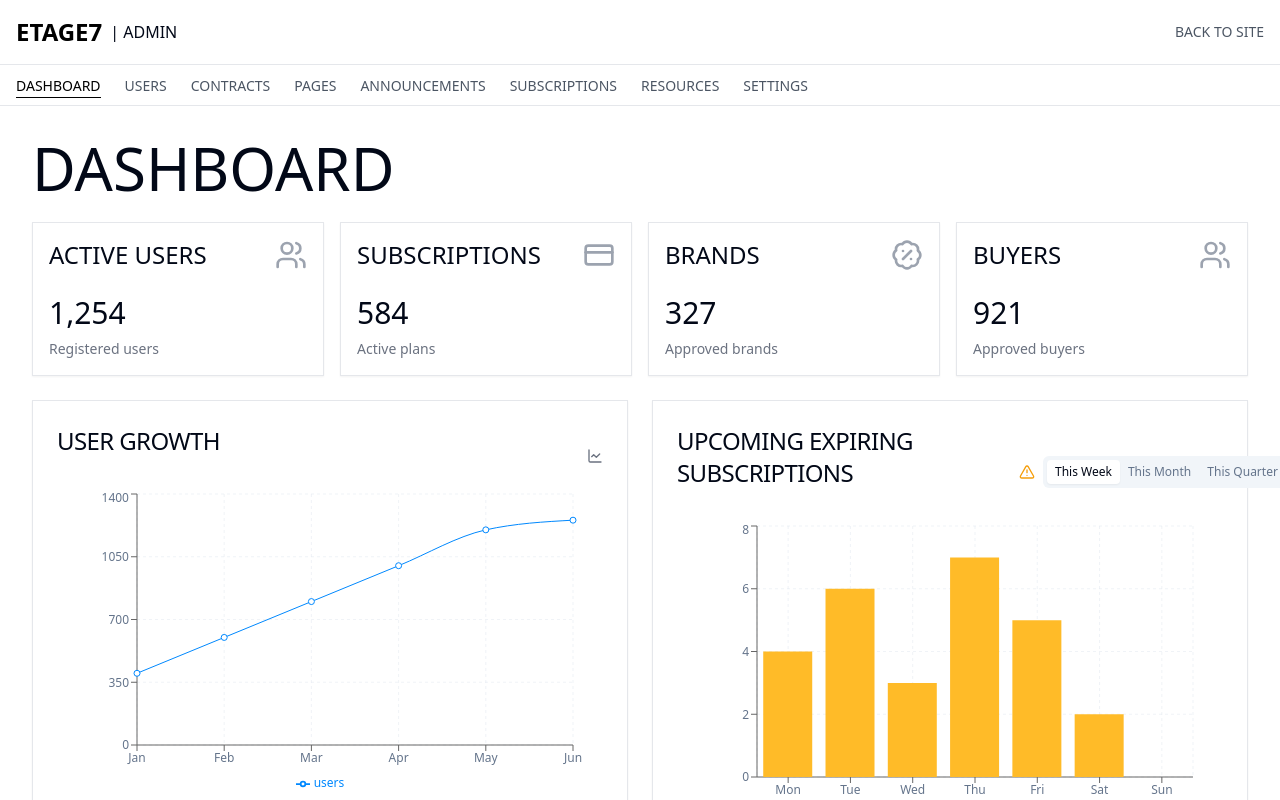
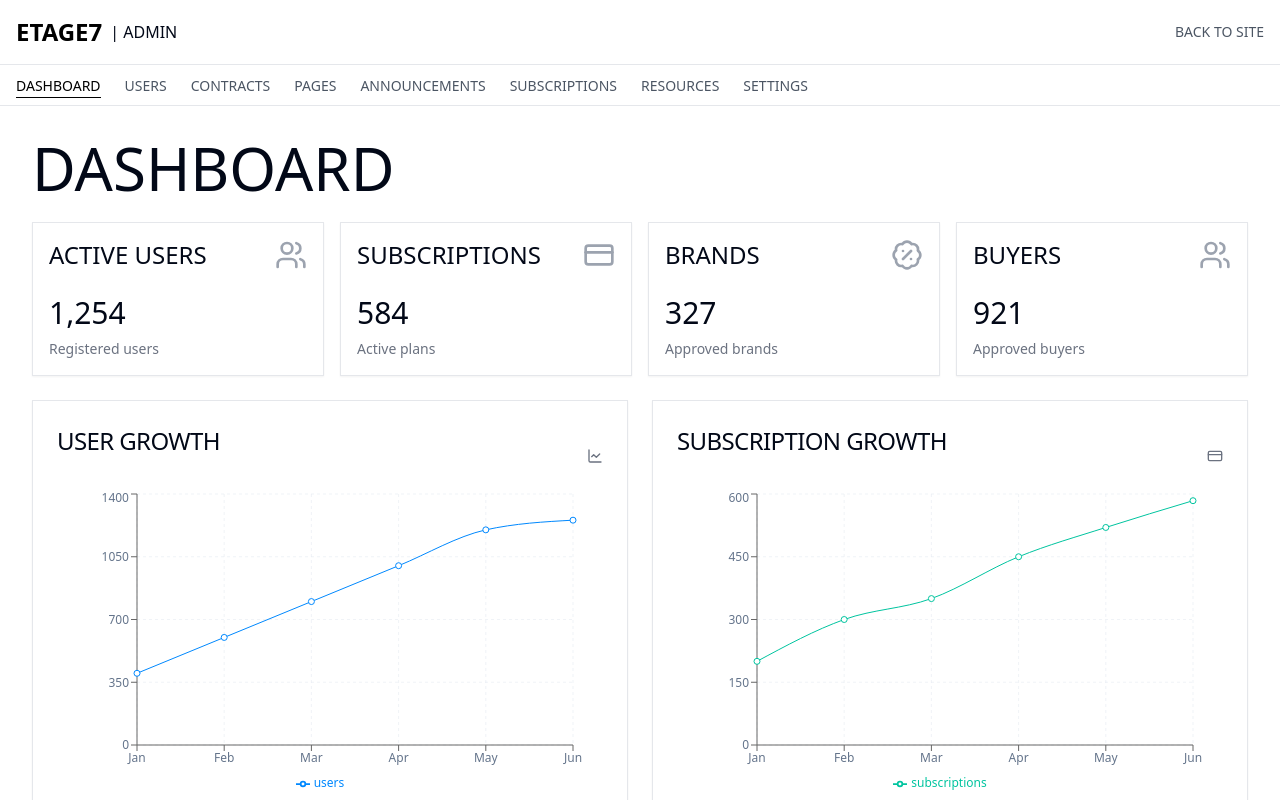
Before and after one commit to dingdong1009/etage7-test-76, a React (Vite) app: page /admin in a window 1280 px wide. Shown: the top 800 px of the page. Built offline with nearby package versions, Linux system fonts and the light colour scheme.

Commit message:
Reverted to edit edt-42c5d81d-5b29-445f-90bc-c466444f7319: "Move navigation menu below header
Move the navigation menu below the header bar in the Sales, Admin, and Brand header components."

```diff
--- a/src/pages/admin/Dashboard.tsx
+++ b/src/pages/admin/Dashboard.tsx
@@ -3,13 +3,11 @@ import { useState } from "react";
 import { Card, CardContent, CardHeader, CardTitle } from "@/components/ui/card";
 import { ChartContainer, ChartTooltip, ChartTooltipContent } from "@/components/ui/chart";
 import { BarChart, Bar, LineChart, Line, XAxis, YAxis, CartesianGrid, ResponsiveContainer, Tooltip, Legend, PieChart, Pie, Cell } from "recharts";
-import { ChevronDown, Users, CreditCard, BadgePercent, BarChart3, ChartLine, PieChartIcon, AlertTriangle } from "lucide-react";
+import { ChevronDown, Users, CreditCard, BadgePercent, BarChart3, ChartLine, PieChart as PieChartIcon } from "lucide-react";
 import { Select, SelectContent, SelectGroup, SelectItem, SelectTrigger, SelectValue } from "@/components/ui/select";
-import { Tabs, TabsList, TabsTrigger, TabsContent } from "@/components/ui/tabs";
 
 const AdminDashboard = () => {
   const [selectedSalesManager, setSelectedSalesManager] = useState("all");
-  const [expiringView, setExpiringView] = useState("week");
 
   const stats = [
     { title: "Active Users", count: 1254, description: "Registered users", icon: Users },
@@ -28,46 +26,14 @@ const AdminDashboard = () => {
     { name: 'Jun', users: 1254 }
   ];
 
-  // Data for the upcoming expiring subscriptions
-  const expiringSubscriptionsWeekly = [
-    { name: 'Mon', expiring: 4 },
-    { name: 'Tue', expiring: 6 },
-    { name: 'Wed', expiring: 3 },
-    { name: 'Thu', expiring: 7 },
-    { name: 'Fri', expiring: 5 },
-    { name: 'Sat', expiring: 2 },
-    { name: 'Sun', expiring: 0 }
+  const monthlySubscriptionData = [
+    { name: 'Jan', subscriptions: 200 },
+    { name: 'Feb', subscriptions: 300 },
+    { name: 'Mar', subscriptions: 350 },
+    { name: 'Apr', subscriptions: 450 },
+    { name: 'May', subscriptions: 520 },
+    { name: 'Jun', subscriptions: 584 }
   ];
-
-  const expiringSubscriptionsMonthly = [
-    { name: 'Week 1', expiring: 20 },
-    { name: 'Week 2', expiring: 15 },
-    { name: 'Week 3', expiring: 18 },
-    { name: 'Week 4', expiring: 12 }
-  ];
-
-  const expiringSubscriptionsQuarterly = [
-    { name: 'Jan', expiring: 28 },
-    { name: 'Feb', expiring: 24 },
-    { name: 'Mar', expiring: 32 },
-    { name: 'Apr', expiring: 18 },
-    { name: 'May', expiring: 27 },
-    { name: 'Jun', expiring: 22 }
-  ];
-
-  // Function to get the appropriate data based on selected view
-  const getExpiringSubscriptionsData = () => {
-    switch(expiringView) {
-      case 'week':
-        return expiringSubscriptionsWeekly;
-      case 'month':
-        return expiringSubscriptionsMonthly;
-      case 'quarter':
-        return expiringSubscriptionsQuarterly;
-      default:
-        return expiringSubscriptionsWeekly;
-    }
-  };
 
   const salesManagerPerformance = [
     { name: 'John', sales: 120000 },
@@ -172,42 +138,19 @@ const AdminDashboard = () => {
 
         <Card className="border border-gray-200">
           <CardHeader className="flex flex-row items-center justify-between pb-2">
-            <CardTitle className="text-1xl md:text-2xl uppercase font-thin mb-6">Upcoming Expiring Subscriptions</CardTitle>
-            <div className="flex items-center gap-2">
-              <AlertTriangle className="h-4 w-4 text-amber-500" />
-              <Tabs value={expiringView} onValueChange={setExpiringView} className="w-[180px]">
-                <TabsList className="h-8 text-xs">
-                  <TabsTrigger value="week" className="px-2 py-1 text-xs">This Week</TabsTrigger>
-                  <TabsTrigger value="month" className="px-2 py-1 text-xs">This Month</TabsTrigger>
-                  <TabsTrigger value="quarter" className="px-2 py-1 text-xs">This Quarter</TabsTrigger>
-                </TabsList>
-              </Tabs>
-            </div>
+            <CardTitle className="text-1xl md:text-2xl uppercase font-thin mb-6">Subscription Growth</CardTitle>
+            <CreditCard className="h-4 w-4 text-gray-500" />
           </CardHeader>
           <CardContent className="pt-0">
             <ChartContainer config={{}}>
-              <BarChart data={getExpiringSubscriptionsData()} margin={{ top: 5, right: 30, left: 20, bottom: 5 }}>
+              <LineChart data={monthlySubscriptionData} margin={{ top: 5, right: 30, left: 20, bottom: 5 }}>
                 <CartesianGrid strokeDasharray="3 3" />
                 <XAxis dataKey="name" />
                 <YAxis />
-                <ChartTooltip
-                  content={({ active, payload }) => {
-                    if (active && payload && payload.length) {
-                      return (
-                        <div className="bg-white p-2 border border-gray-200 shadow-md rounded-md">
-                          <p className="text-sm font-medium">{payload[0].payload.name}</p>
-                          <p className="text-sm text-amber-600">
-                            <span className="font-bold">{payload[0].value}</span> subscriptions expiring
-                          </p>
-                        </div>
-                      );
-                    }
-                    return null;
-                  }}
-                />
+                <ChartTooltip content={<ChartTooltipContent />} />
                 <Legend />
-                <Bar dataKey="expiring" fill="#FFBB28" />
-              </BarChart>
+                <Line type="monotone" dataKey="subscriptions" stroke="#00C49F" activeDot={{ r: 8 }} />
+              </LineChart>
             </ChartContainer>
           </CardContent>
         </Card>
```
